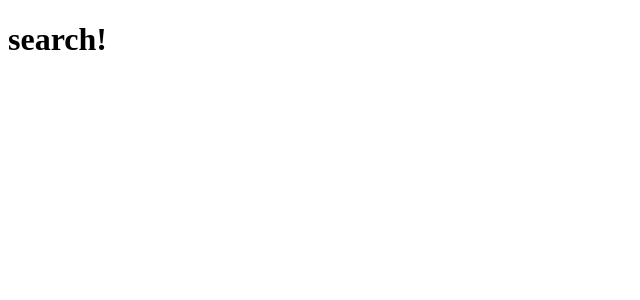
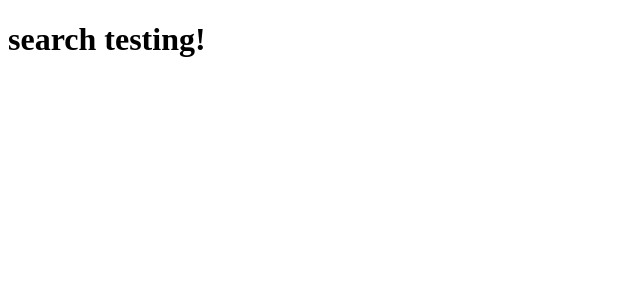
Before and after one commit to rhadamez/curso-next, a Next.js app: page /search in a window 1280 px wide. Shown: the top 300 px of the page, without its empty margins (0-640 px from the left). Built offline with nearby package versions, Linux system fonts and the light colour scheme.

Commit message:
Searching test

```diff
--- a/src/pages/search.tsx
+++ b/src/pages/search.tsx
@@ -1,5 +1,5 @@
 export default function Search() {
     return (
-        <h1>search!</h1>
+        <h1>search testing!</h1>
     )
 }
```
